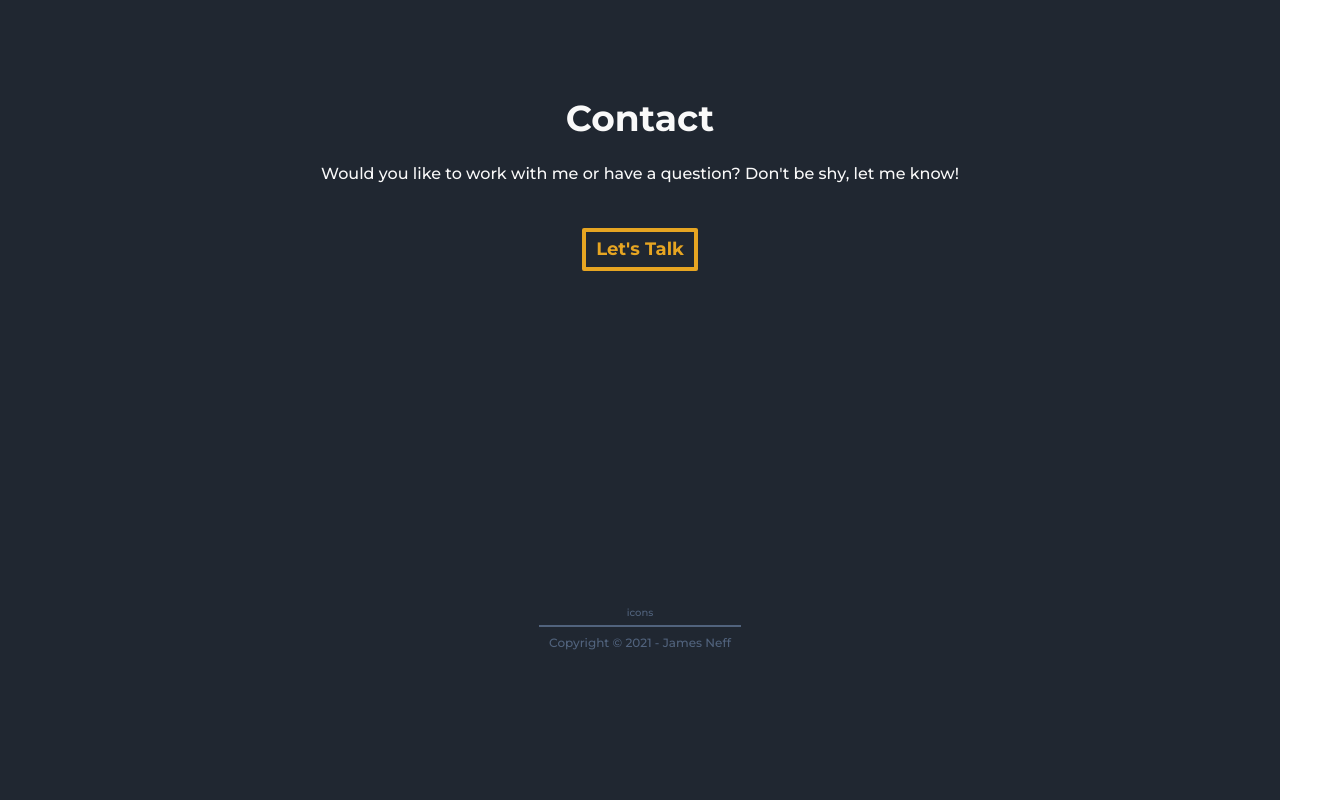
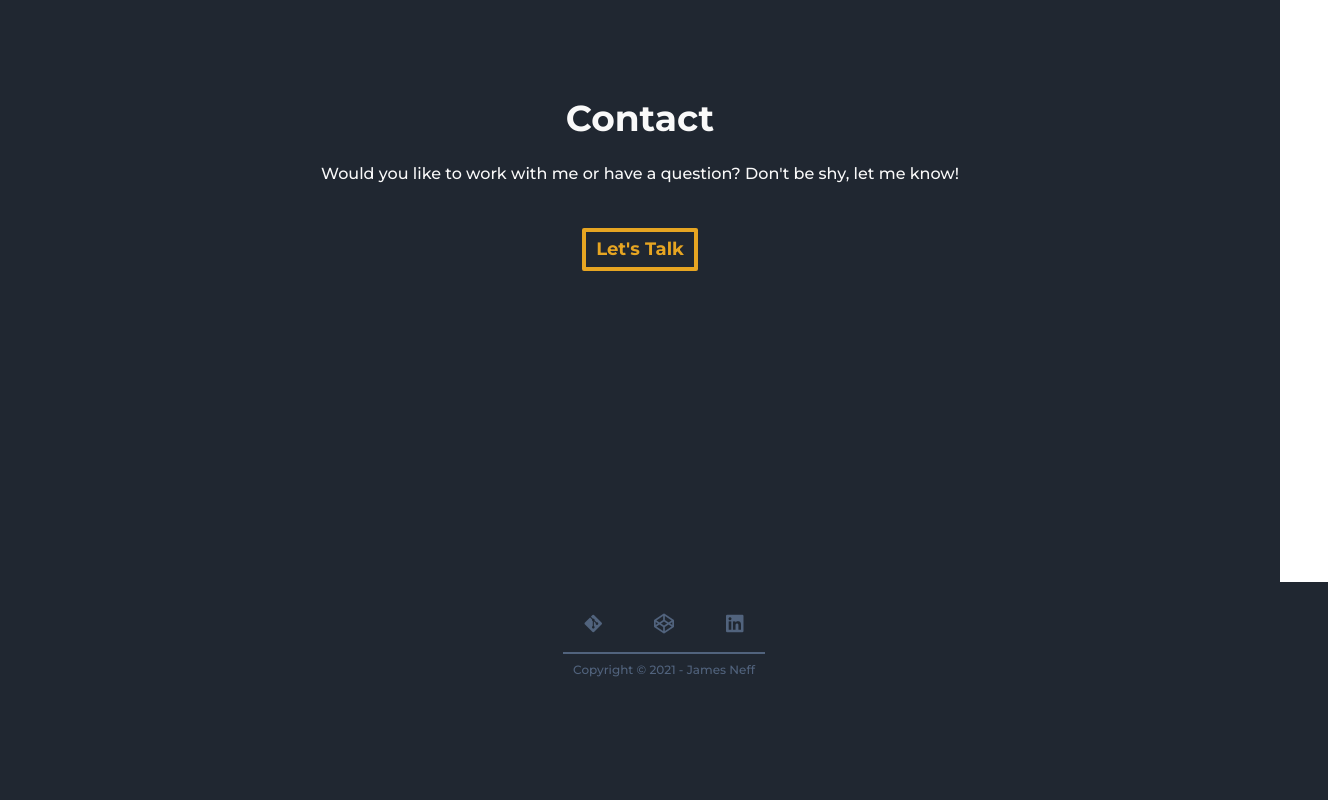
Before and after one commit to NeffCodes/portfolio, a Gatsby site: page / in a window 1280 px wide. Shown: the part 1818-2618 px from the top of the page, 1328 px wide, since content can reach past the window. Built offline with nearby package versions, Linux system fonts and the light colour scheme; Gatsby itself is replaced by a stand-in of ours.

Commit message:
Added footer icons

```diff
--- a/src/components/footer/footer.jsx
+++ b/src/components/footer/footer.jsx
@@ -1,9 +1,10 @@
 import React from 'react';
+import {SocialIcons} from './footerIcons';
 
 const Footer = () => {
     return(
         <footer>
-            icons
+            <SocialIcons />
             <hr />
             <p>
                 Copyright &#169; {new Date().getFullYear()} - James Neff
--- /dev/null
+++ b/src/components/footer/footerIcons.jsx
@@ -0,0 +1,30 @@
+import React from 'react';
+
+export const SocialIcons = () => {
+    const socials = [
+        {name: 'git', icon:'git-alt', destination: ''},
+        {name: 'codepen', icon: 'codepen', destination: ''},
+        {hame: 'linkedin', icon: 'linkedin', destination: ''}
+    ];
+    return (
+        <span className='social-icons'>
+        {
+            socials.map( (social) => {
+                if(social){
+                    return(
+                        <a
+                            key={social.name}
+                            href={social.destination}
+                            rel='noopener noreferrer'
+                            target='_blank'
+                            aria-label={social.name}
+                        >
+                            <i className={`fab fa-${social.icon} fa-2x`}/>
+                        </a>
+                    );
+                }
+            })
+        }
+        </span>
+    )
+}
--- a/src/styles/_footer.css
+++ b/src/styles/_footer.css
@@ -1,5 +1,6 @@
 footer {
     min-height: 170px;
+    width: 100vw;
     padding: 2.4rem;
     background-color: var(--primary-dark);
     color: var(--secondary-dark);
@@ -19,3 +20,17 @@ hr {
     background-color: var(--secondary-dark);
     border-style: solid;
 }
+
+.social-icons{
+    display: flex;
+    justify-content: center;
+}
+.social-icons > a {
+    margin: 0 1.8rem 0.5rem;
+}
+
+.social-icons > a:hover,
+.social-icons > a:focus {
+    color: var(--primary-color-shade);
+    background-color: var(--primary-dark);
+}
```
